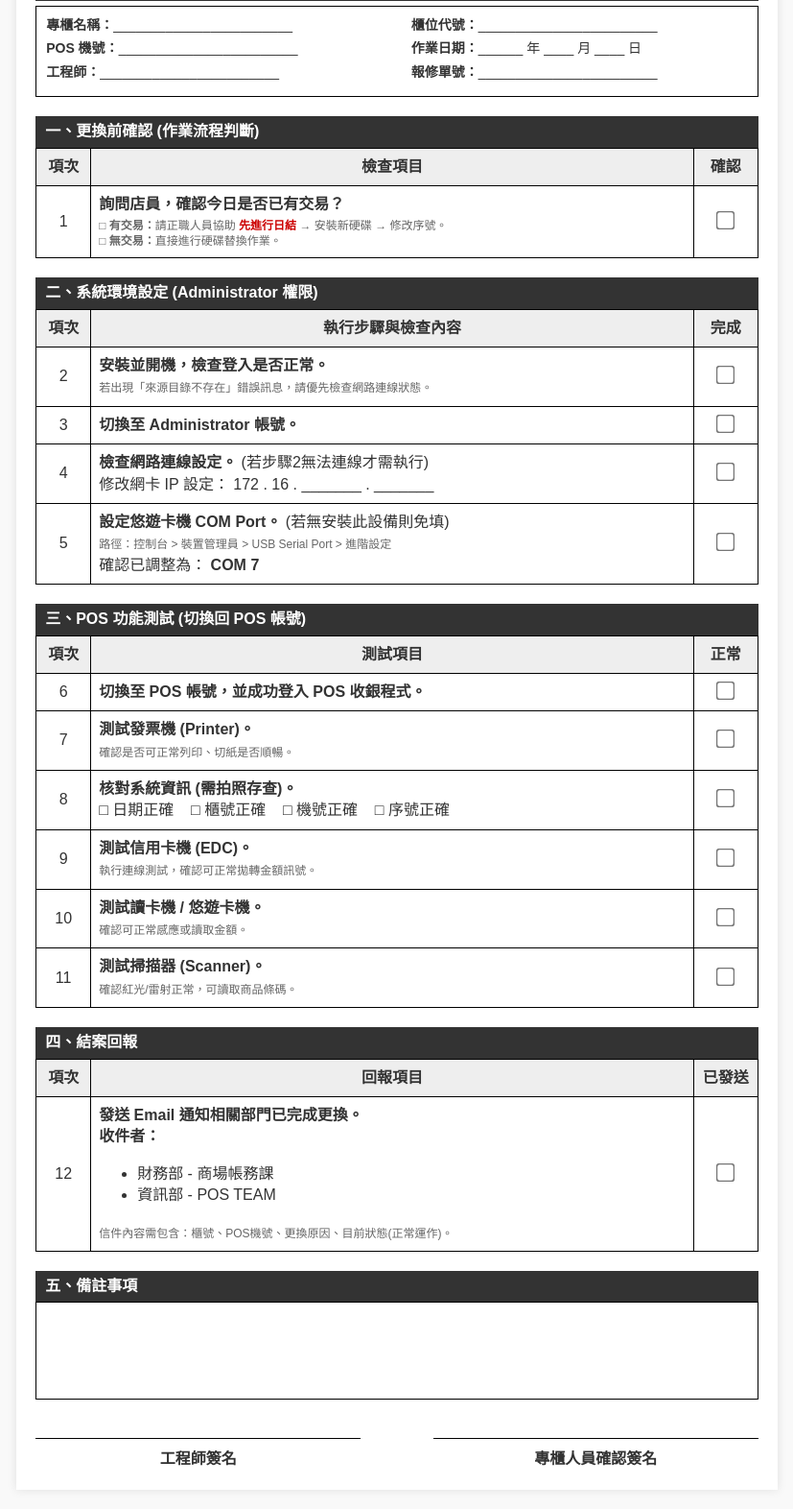
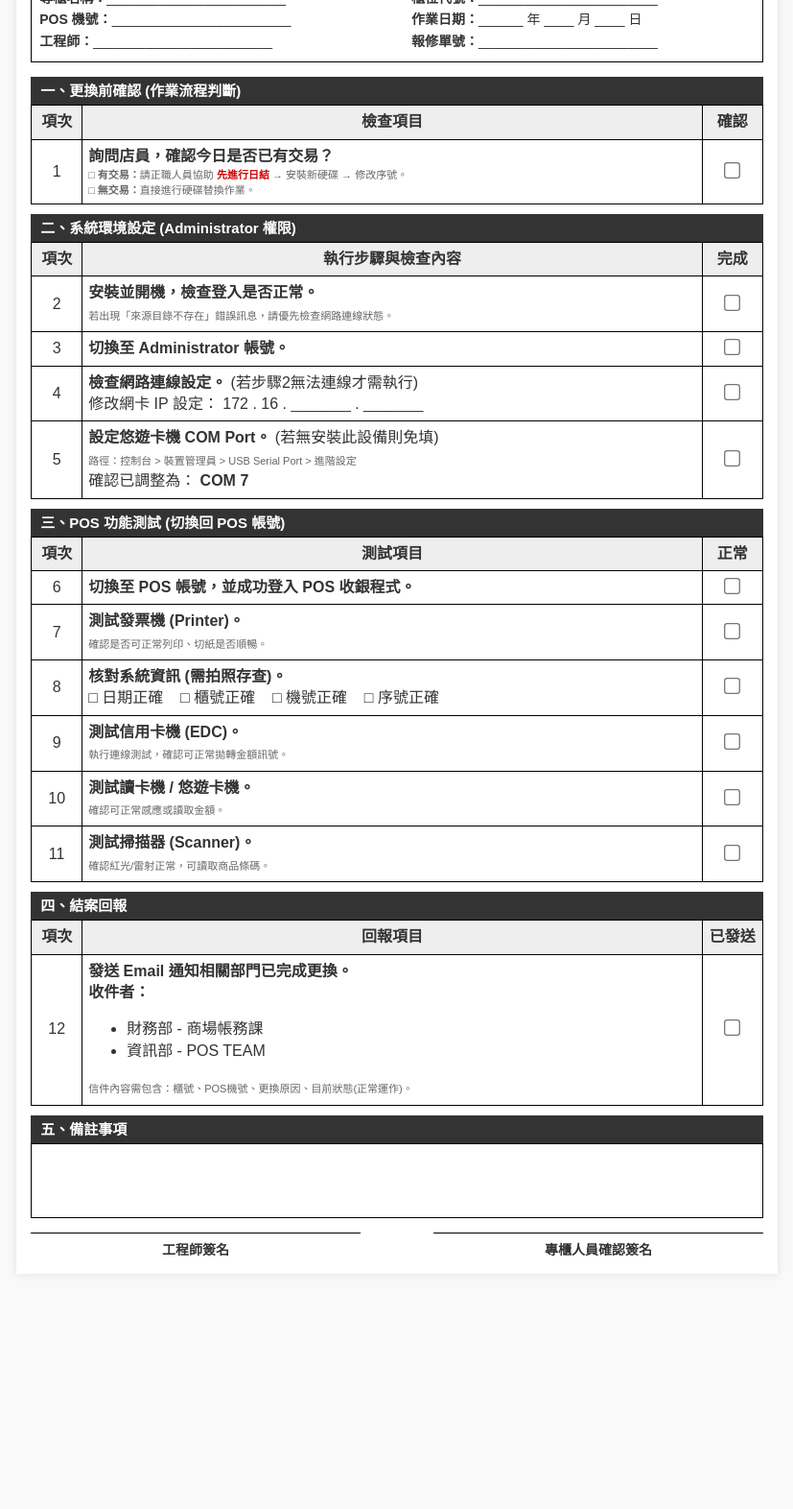
Before and after one commit to tfcit01/gemini-hdreplace, a plain HTML site: page index.html in a window 1280 px wide. Shown: the part 186-1758 px from the top of the page at 96% size, without its empty margins (226-1053 px from the left). After the commit the page ends 1528 px from the top, so only its background shows below. Drawn offline with Linux system fonts and the light colour scheme.

Commit message:
Add files via upload

```diff
--- a/index.html
+++ b/index.html
@@ -5,17 +5,23 @@
     <meta name="viewport" content="width=device-width, initial-scale=1.0">
     <title>專櫃POS硬碟更換作業檢查表</title>
     <style>
+        /* 1. 確保列印設定生效，隱藏不需列印的元素，並設定A4尺寸 */
         @media print {
             .no-print {
-                display: none;
+                display: none !important; /* 確保按鈕一定會被隱藏 */
             }
             body {
                 background-color: white;
                 -webkit-print-color-adjust: exact;
+                padding: 0; /* 移除body padding */
+            }
+            .sheet-container {
+                box-shadow: none; /* 移除陰影 */
+                padding: 10px; /* 縮小容器邊距 */
             }
             @page {
                 size: A4;
-                margin: 1cm;
+                margin: 0.8cm; /* 縮小列印邊界 */
             }
         }
 
@@ -26,12 +32,12 @@
             max-width: 210mm; /* A4 width */
             margin: 0 auto;
             background-color: #f9f9f9;
-            padding: 20px;
+            padding: 15px; /* 略微縮小body padding */
         }
 
         .sheet-container {
             background-color: white;
-            padding: 20px;
+            padding: 15px; /* 縮小容器內邊距 */
             box-shadow: 0 0 10px rgba(0,0,0,0.1);
             min-height: 297mm; /* A4 height */
             box-sizing: border-box;
@@ -42,21 +48,21 @@
             font-size: 24px;
             margin-bottom: 5px;
             border-bottom: 3px solid #333;
-            padding-bottom: 10px;
+            padding-bottom: 8px; /* 略微縮小 */
         }
 
         .header-info {
             display: flex;
             flex-wrap: wrap;
             justify-content: space-between;
-            margin-bottom: 20px;
+            margin-bottom: 15px; /* 縮小間距 */
             border: 1px solid #000;
-            padding: 10px;
+            padding: 8px; /* 縮小內邊距 */
         }
 
         .info-item {
             width: 48%;
-            margin-bottom: 5px;
+            margin-bottom: 3px; /* 縮小間距 */
             font-size: 14px;
         }
 
@@ -64,32 +70,25 @@
             font-weight: bold;
         }
 
-        .info-input {
-            border-bottom: 1px solid #999;
-            display: inline-block;
-            width: 150px;
-            height: 20px;
-        }
-
         .section-title {
             background-color: #333;
             color: white;
-            padding: 5px 10px;
+            padding: 4px 10px; /* 縮小高度 */
             font-weight: bold;
-            margin-top: 20px;
+            margin-top: 10px; /* 縮小上方間距 */
             margin-bottom: 0;
-            font-size: 16px;
+            font-size: 15px; /* 略微縮小字體 */
         }
 
         table {
             width: 100%;
             border-collapse: collapse;
-            margin-bottom: 10px;
+            margin-bottom: 8px; /* 縮小下方間距 */
         }
 
         th, td {
             border: 1px solid #000;
-            padding: 8px;
+            padding: 6px; /* 縮小單元格填充空間 */
             text-align: left;
             vertical-align: middle;
         }
@@ -101,30 +100,21 @@
         }
 
         th.col-id {
-            width: 40px; /* 縮小項次欄位 */
+            width: 40px; /* 項次欄位 */
         }
 
         th.col-check {
-            width: 50px; /* 縮小檢核欄位 */
+            width: 50px; /* 檢核欄位 */
         }
 
         td.col-center {
             text-align: center;
         }
 
-        .check-box {
-            width: 20px;
-            height: 20px;
-            border: 1px solid #333;
-            display: inline-block;
-            vertical-align: middle;
-            margin-right: 5px;
-        }
-
         .note {
-            font-size: 12px;
+            font-size: 11px; /* 縮小附註字體 */
             color: #666;
-            margin-top: 2px;
+            margin-top: 1px;
         }
 
         .warning {
@@ -133,7 +123,7 @@
         }
 
         .footer-sign {
-            margin-top: 40px;
+            margin-top: 15px; /* 縮小上方間距 */
             display: flex;
             justify-content: space-between;
         }
@@ -141,16 +131,17 @@
         .sign-box {
             width: 45%;
             border-top: 1px solid #000;
-            padding-top: 10px;
+            padding-top: 8px;
             text-align: center;
             font-weight: bold;
+            font-size: 14px;
         }
 
         .btn-print {
             display: block;
             width: 200px;
-            margin: 20px auto;
-            padding: 10px;
+            margin: 15px auto;
+            padding: 8px;
             background-color: #007bff;
             color: white;
             text-align: center;
@@ -166,8 +157,15 @@
         }
 
         input[type="checkbox"] {
-            transform: scale(1.5);
+            transform: scale(1.3); /* 略微縮小勾選框 */
             margin: 0 10px;
+        }
+
+        /* 調整備註事項高度 */
+        .notes-area {
+            border: 1px solid #000;
+            height: 60px; /* 縮小高度以節省空間 */
+            padding: 8px;
         }
 
     </style>
@@ -339,7 +337,7 @@
         </table>
 
         <div class="section-title">五、備註事項</div>
-        <div style="border: 1px solid #000; height: 80px; padding: 10px;">
+        <div class="notes-area">
             <!-- Space for handwriting notes -->
         </div>
 
```
